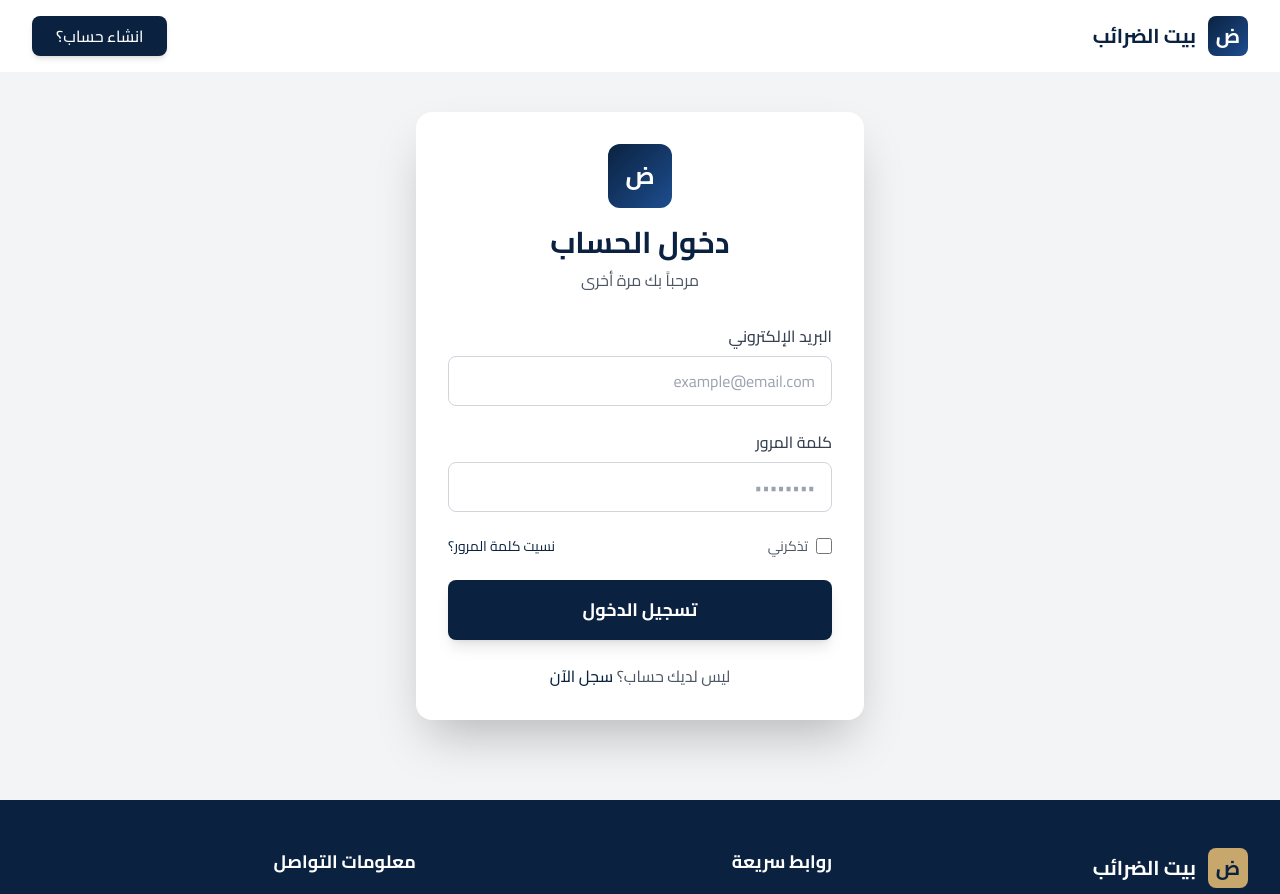
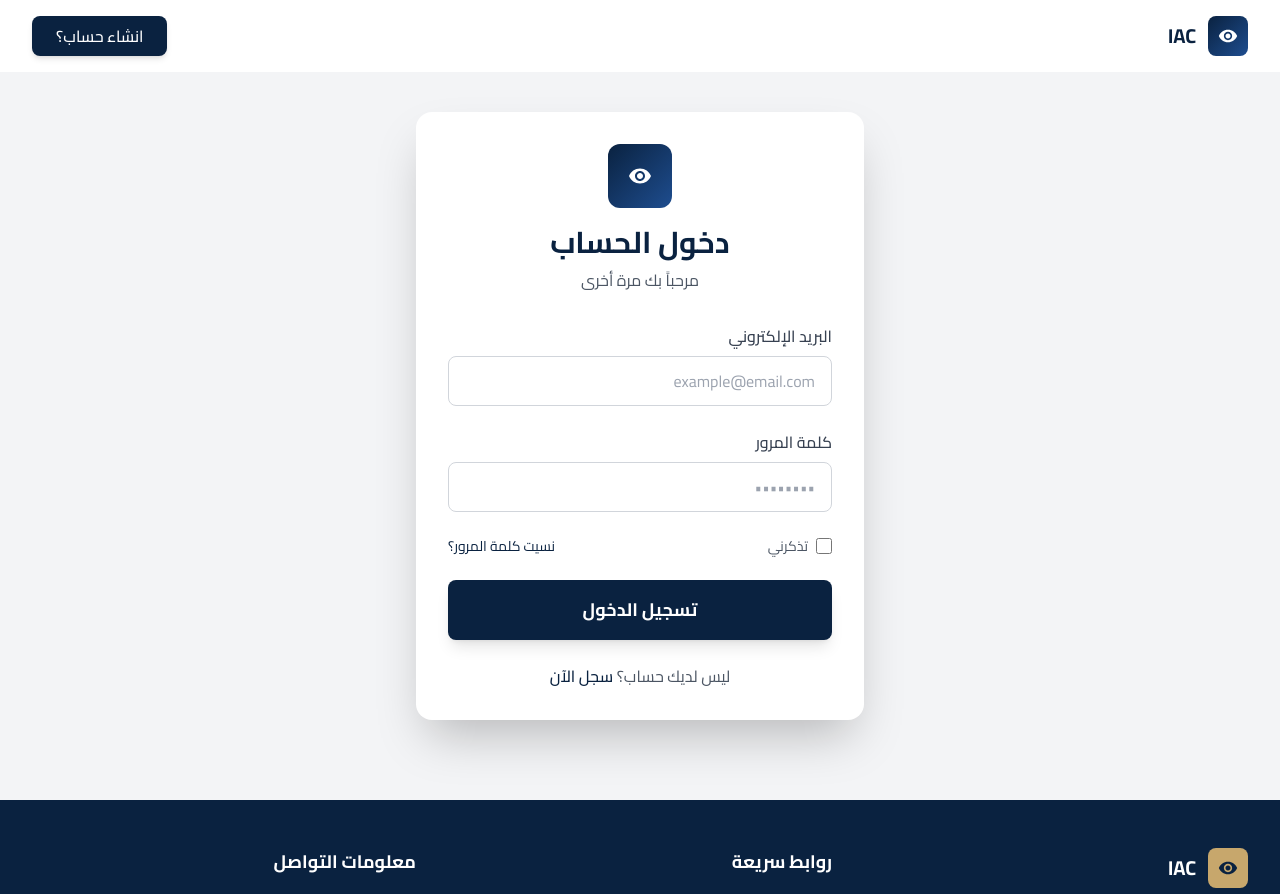
Before and after one commit to Mohamed-Ahmed285/TAX-HOUSE, a Next.js app: page /login in a window 1280 px wide. Shown: the top 894 px of the page. Built offline with nearby package versions, Linux system fonts and the light colour scheme.

Commit message:
Update branding from "بيت الضرائب" to "IAC" across multiple components and update the title in the app

```diff
--- a/components/About.jsx
+++ b/components/About.jsx
@@ -181,7 +181,7 @@ export default function About() {
                 variants={itemVariants}
                 className="text-lg"
               >
-                بيت الضرائب هي شركة متخصصة في تقديم خدمات المحاسبة، الضرائب،
+                 IAC هي شركة متخصصة في تقديم خدمات المحاسبة، الضرائب،
                 والمراجعة للشركات والمؤسسات.
               </motion.p>
               <motion.p variants={itemVariants}>
--- a/components/Footer.jsx
+++ b/components/Footer.jsx
@@ -1,5 +1,6 @@
 import Link from 'next/link'
 import { FaLinkedin, FaTwitter, FaFacebook } from 'react-icons/fa'
+import { MdRemoveRedEye } from "react-icons/md";
 
 export default function Footer() {
   const currentYear = new Date().getFullYear()
@@ -25,9 +26,10 @@ export default function Footer() {
           <div>
             <div className="flex items-center mb-4">
               <div className="w-10 h-10 bg-accent rounded-lg flex items-center justify-center">
-                <span className="text-primary font-bold text-xl">ض</span>
+                <span className="text-primary font-bold text-xl"><MdRemoveRedEye />
+</span>
               </div>
-              <span className="mr-3 text-xl font-bold">بيت الضرائب</span>
+              <span className="mr-3 text-xl font-bold">IAC</span>
             </div>
             <p className="text-gray-300 text-sm leading-relaxed">
               شركة متخصصة في المحاسبة، الضرائب، والمراجعة. نساعد الشركات على
@@ -80,7 +82,7 @@ export default function Footer() {
 
         {/* Copyright */}
         <div className="border-t border-secondary mt-8 pt-8 text-center text-gray-300 text-sm">
-          <p>© {currentYear} بيت الضرائب. جميع الحقوق محفوظة.</p>
+          <p>© {currentYear}  IAC. جميع الحقوق محفوظة.</p>
         </div>
       </div>
     </footer>
--- a/components/LoginNav.jsx
+++ b/components/LoginNav.jsx
@@ -1,6 +1,7 @@
 import { useState, useEffect } from 'react'
 import Link from 'next/link'
 import { motion } from 'framer-motion'
+import { MdRemoveRedEye } from "react-icons/md";
 
 export default function LoginNav() {
   const [isScrolled, setIsScrolled] = useState(false)
@@ -39,11 +40,10 @@ export default function LoginNav() {
           <Link href="/" className="flex items-center space-x-2 space-x-reverse">
             <div className="flex items-center">
               <div className="w-10 h-10 bg-gradient-to-br from-primary to-secondary rounded-lg flex items-center justify-center">
-                <span className="text-white font-bold text-xl">ض</span>
+                <span className="text-white font-bold text-xl"><MdRemoveRedEye /></span>
               </div>
               <span className="mr-3 text-xl font-bold text-primary">
-                بيت الضرائب
-              </span>
+ IAC               </span>
             </div>
           </Link>
 
--- a/components/Navbar.jsx
+++ b/components/Navbar.jsx
@@ -1,6 +1,7 @@
 import { useState, useEffect } from 'react'
 import Link from 'next/link'
 import { motion } from 'framer-motion'
+import { MdRemoveRedEye } from "react-icons/md";
 
 export default function Navbar() {
   const [isScrolled, setIsScrolled] = useState(false)
@@ -39,11 +40,11 @@ export default function Navbar() {
           <Link href="/" className="flex items-center space-x-2 space-x-reverse">
             <div className="flex items-center">
               <div className="w-10 h-10 bg-gradient-to-br from-primary to-secondary rounded-lg flex items-center justify-center">
-                <span className="text-white font-bold text-xl">ض</span>
+                <span className="text-white font-bold text-xl"><MdRemoveRedEye /></span>
               </div>
               <span className="mr-3 text-xl font-bold text-primary">
-                بيت الضرائب
-              </span>
+  IAC
+  </span>
             </div>
           </Link>
 
--- a/components/SignupNav.jsx
+++ b/components/SignupNav.jsx
@@ -1,6 +1,7 @@
 import { useState, useEffect } from 'react'
 import Link from 'next/link'
 import { motion } from 'framer-motion'
+import { MdRemoveRedEye } from "react-icons/md";
 
 export default function SignupNav() {
   const [isScrolled, setIsScrolled] = useState(false)
@@ -39,11 +40,11 @@ export default function SignupNav() {
           <Link href="/" className="flex items-center space-x-2 space-x-reverse">
             <div className="flex items-center">
               <div className="w-10 h-10 bg-gradient-to-br from-primary to-secondary rounded-lg flex items-center justify-center">
-                <span className="text-white font-bold text-xl">ض</span>
+                <span className="text-white font-bold text-xl"><MdRemoveRedEye /></span>
               </div>
               <span className="mr-3 text-xl font-bold text-primary">
-                بيت الضرائب
-              </span>
+ IAC
+ </span>
             </div>
           </Link>
 
--- a/pages/_app.js
+++ b/pages/_app.js
@@ -5,7 +5,7 @@ function MyApp({ Component, pageProps }) {
   return (
     <>
       <Head>
-        <title>بيت الضرائب - Taxes House</title>
+        <title> IAC - Insight Accounting & Consultant</title>
         <meta name="description" content="شركة متخصصة في المحاسبة، الضرائب، والمراجعة" />
         <meta name="viewport" content="width=device-width, initial-scale=1" />
         <link rel="icon" href="/favicon.ico" />
--- a/pages/login.jsx
+++ b/pages/login.jsx
@@ -3,6 +3,7 @@ import Link from 'next/link'
 import { motion } from 'framer-motion'
 import LoginNav from '../components/LoginNav'
 import Footer from '../components/Footer'
+import { MdRemoveRedEye } from "react-icons/md";
 
 export default function Login() {
   const [formData, setFormData] = useState({
@@ -37,7 +38,7 @@ export default function Login() {
           <div className="bg-white rounded-2xl shadow-2xl p-8">
             <div className="text-center mb-8">
               <div className="w-16 h-16 bg-gradient-to-br from-primary to-secondary rounded-xl flex items-center justify-center mx-auto mb-4">
-                <span className="text-white font-bold text-2xl">ض</span>
+                <span className="text-white font-bold text-2xl"><MdRemoveRedEye /></span>
               </div>
               <h1 className="text-3xl font-bold text-primary mb-2">دخول الحساب</h1>
               <p className="text-gray-600">مرحباً بك مرة أخرى</p>
--- a/pages/signup.jsx
+++ b/pages/signup.jsx
@@ -46,7 +46,7 @@ export default function Signup() {
           <div className="bg-white rounded-2xl shadow-2xl p-8">
             <div className="text-center mb-8">
               <div className="w-16 h-16 bg-gradient-to-br from-primary to-secondary rounded-xl flex items-center justify-center mx-auto mb-4">
-                <span className="text-white font-bold text-2xl">ض</span>
+                <span className="text-white font-bold text-2xl"><MdRemoveRedEye /></span>
               </div>
               <h1 className="text-3xl font-bold text-primary mb-2">إنشاء حساب جديد</h1>
               <p className="text-gray-600">انضم إلينا اليوم</p>
```
Also changed, not shown: 1 other file (tests, documents, lock files or other folders).
